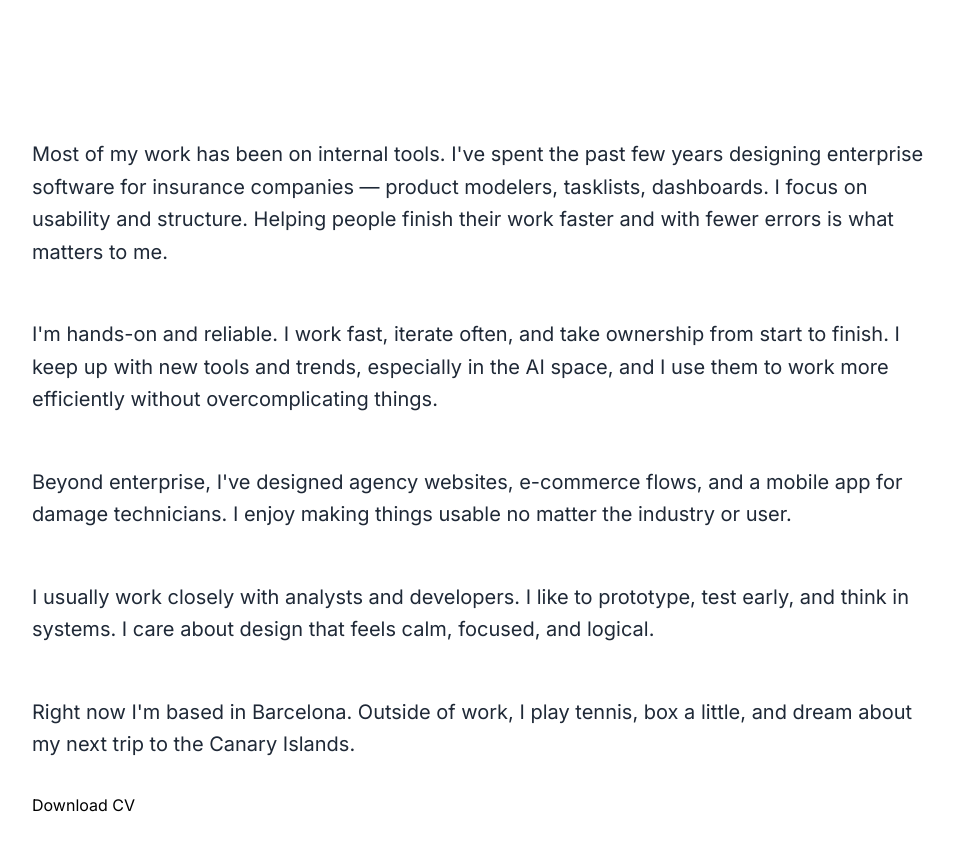
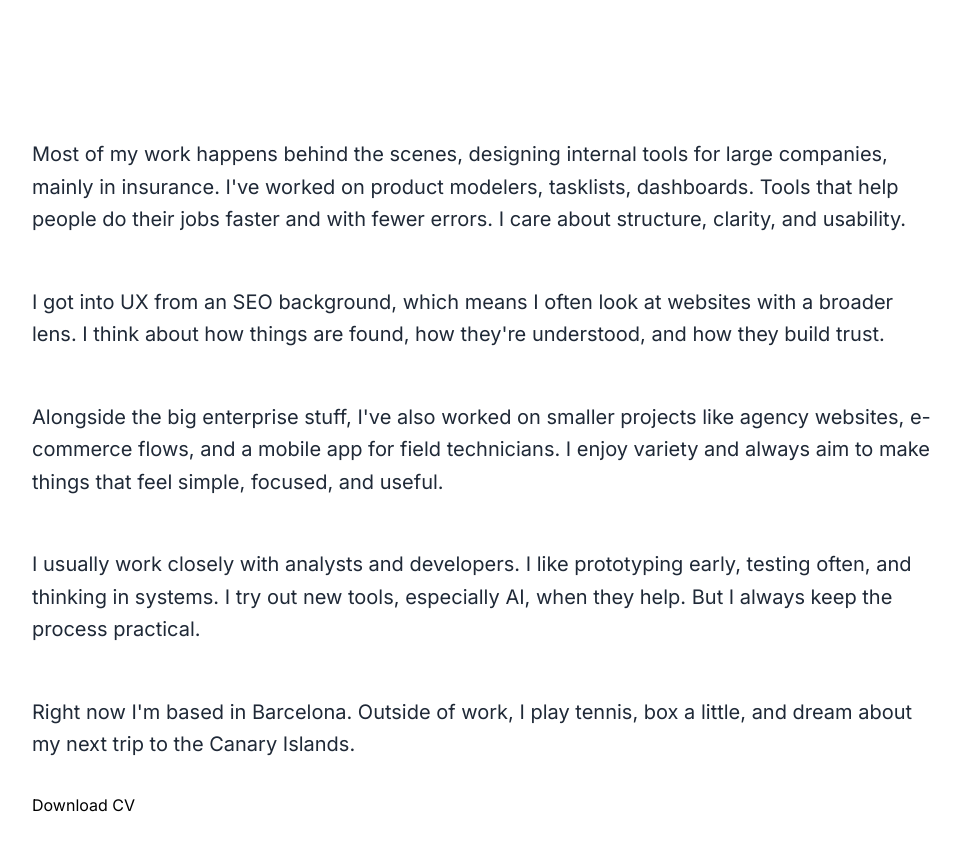
Before and after one commit to martinhornak97/Portfolko, a Next.js app: page /about in a window 1280 px wide. Shown: the part 640-1483 px from the top of the page, without its empty margins (48-1009 px from the left). Built offline with nearby package versions, Linux system fonts and the light colour scheme.

Commit message:
content: update About page text and section headings

```diff
--- a/app/about/page.tsx
+++ b/app/about/page.tsx
@@ -13,19 +13,19 @@ export default function AboutPage() {
       </h1>
       <div className="max-w-[900px] text-left">
         <p className="text-[20px] text-gray-800 leading-relaxed mt-[25px] md:mt-[50px]" data-reveal data-delay="100">
-          Most of my work has been on internal tools. I've spent the past few years designing enterprise software for insurance companies — product modelers, tasklists, dashboards. I focus on usability and structure. Helping people finish their work faster and with fewer errors is what matters to me.
+          Most of my work happens behind the scenes, designing internal tools for large companies, mainly in insurance. I've worked on product modelers, tasklists, dashboards. Tools that help people do their jobs faster and with fewer errors. I care about structure, clarity, and usability.
         </p>
 
         <p className="text-[20px] text-gray-800 leading-relaxed mt-[50px]" data-reveal data-delay="200">
-          I'm hands-on and reliable. I work fast, iterate often, and take ownership from start to finish. I keep up with new tools and trends, especially in the AI space, and I use them to work more efficiently without overcomplicating things.
+          I got into UX from an SEO background, which means I often look at websites with a broader lens. I think about how things are found, how they're understood, and how they build trust.
         </p>
 
         <p className="text-[20px] text-gray-800 leading-relaxed mt-[50px]" data-reveal data-delay="300">
-          Beyond enterprise, I've designed agency websites, e-commerce flows, and a mobile app for damage technicians. I enjoy making things usable no matter the industry or user.
+          Alongside the big enterprise stuff, I've also worked on smaller projects like agency websites, e-commerce flows, and a mobile app for field technicians. I enjoy variety and always aim to make things that feel simple, focused, and useful.
         </p>
 
         <p className="text-[20px] text-gray-800 leading-relaxed mt-[50px]" data-reveal data-delay="400">
-          I usually work closely with analysts and developers. I like to prototype, test early, and think in systems. I care about design that feels calm, focused, and logical.
+          I usually work closely with analysts and developers. I like prototyping early, testing often, and thinking in systems. I try out new tools, especially AI, when they help. But I always keep the process practical.
         </p>
 
         <p className="text-[20px] text-gray-800 leading-relaxed mt-[50px]" data-reveal data-delay="500">
--- a/components/CaseStudyLayout.tsx
+++ b/components/CaseStudyLayout.tsx
@@ -67,10 +67,10 @@ export default function CaseStudyLayout({
 
           <div className="mt-16">
             <Link
-              href="/projects"
+              href="/"
               className="cta-text block hover:opacity-70 transition-opacity"
             >
-              ← Back to all projects
+              ← Back to homepage
             </Link>
           </div>
         </article>
--- a/components/SkillsTools.tsx
+++ b/components/SkillsTools.tsx
@@ -3,7 +3,7 @@ export default function SkillsTools() {
     <section className="w-full bg-white py-20 px-4 md:px-20">
       <div className="max-w-[1600px] mx-auto">
         <h2 className="meta-text mb-10">
-          Skills & Tools
+          UX Stack
         </h2>
         <div className="grid grid-cols-2 sm:grid-cols-3 md:grid-cols-4 lg:grid-cols-7 gap-y-12 text-center items-center">
           {[
```
